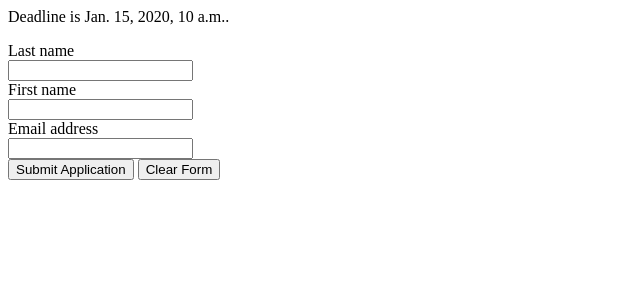
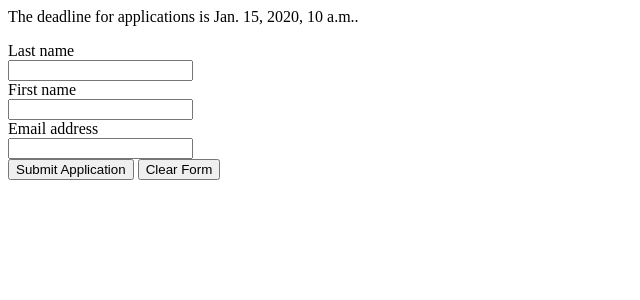
Before and after one commit to akaihola/django-candidates, a Django app: template example/candidates_test_app/templates/candidates_test_app/application_form.html in a window 1280 px wide. Shown: the top 300 px of the page, without its empty margins (0-640 px from the left). Run offline with Django 3.2, Linux system fonts and the light colour scheme; tables that the repository leaves empty hold one stand-in row (values such as "Sample post"); the template is opened without the code that fills it: values that come from a table or form of the project are taken from there, most other values are stand-ins (such as "Sample title", 1, 10 or a date in 2020); parts of the project's set-up code (start-up, migrations or seed data) failed here and were passed over.

Commit message:
Improved language in the example project application template

```diff
--- a/example/candidates_test_app/templates/candidates_test_app/application_form.html
+++ b/example/candidates_test_app/templates/candidates_test_app/application_form.html
@@ -4,16 +4,16 @@
   <p>The deadline has passed.</p>
 {% else %}
   {% if not view_only %}
-    <p>Deadline is {{ deadline }}.</p>
+    <p>The deadline for applications is {{ deadline }}.</p>
     {% if saved %}
       {% if should_confirm %}
         <p>
-          Application has been submitted.
-          An e-mail has been sent to you.
-          Confirm e-mail before {{ deadline }}.
+          Your application has been submitted.
+          An e-mail requesting confirmation has been sent to you.
+          Please confirm the application before {{ deadline }}.
         </p>
       {% else %}
-        <p>Application has been confirmed.</p>
+        <p>Your application has been confirmed.</p>
       {% endif %}{# should_confirm #}
     {% endif %}{# saved #}
     {% if has_errors %}
```
